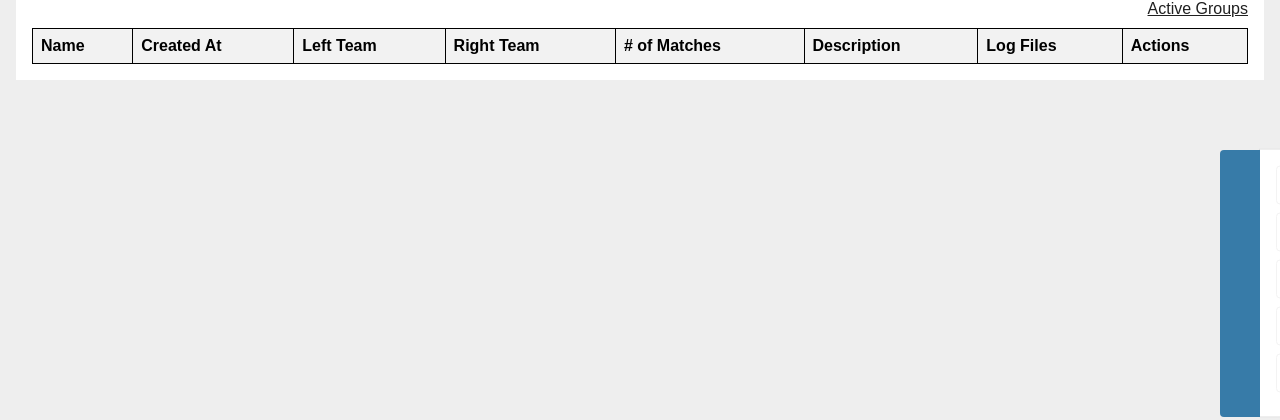
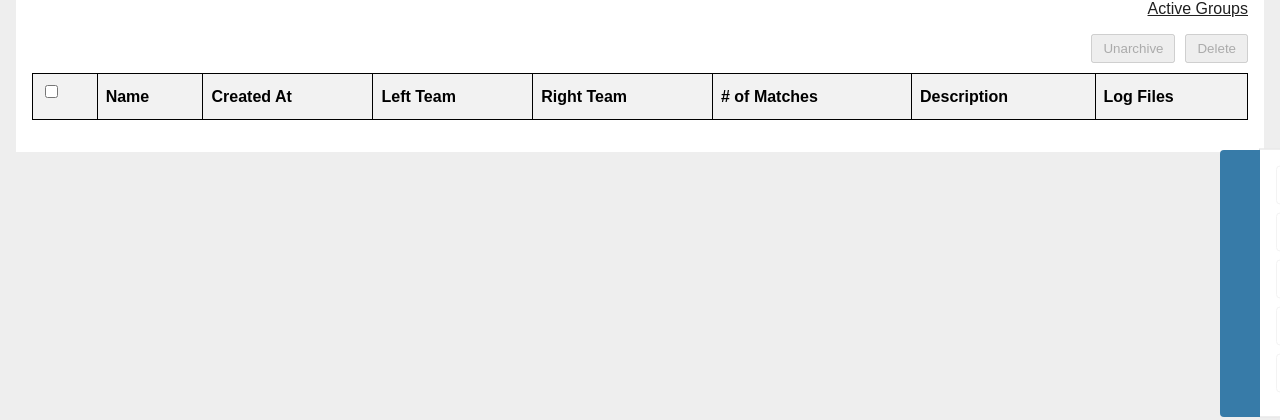
Before and after one commit to helios-base/rcgamestats, a Flask app: page /group/archived/ in a window 1280 px wide. Shown: the part 117-537 px from the top of the page. Run offline with Flask 3, Linux system fonts and the light colour scheme; the visitor is signed in with stand-in values (Sample User, id 1); data that the repository does not hold is empty; some libraries are stand-ins or nearby versions.

Commit message:
Groupに対するまとめてアーカイブ解除，まとめて削除の機能を実装

```diff
--- a/rcgame_flask/group/templates/group/archived_groups.html
+++ b/rcgame_flask/group/templates/group/archived_groups.html
@@ -8,9 +8,16 @@
     <a href="{{ url_for('group.index') }}">Active Groups</a>
 </div>
 
+<form id="bulk-action-form" method="post">
+    <input type="hidden" name="csrf_token" value="{{ csrf_token() }}">
+    <div class="button-container">
+        <button id="bulk-unarchive-button" type="submit" formaction="{{ url_for('group.bulk_unarchive_groups') }}" disabled>Unarchive</button>
+        <button id="bulk-delete-button" type="submit" formaction="{{ url_for('group.bulk_delete_groups') }}" disabled>Delete</button>
+    </div>
     <table>
         <thead>
             <tr>
+                <th><input type="checkbox" id="select-all" onclick="toggleCheckboxes(this)"></th>
                 <th>Name</th>
                 <th>Created At</th>
                 <th>Left Team</th>
@@ -18,12 +25,12 @@
                 <th># of Matches</th>
                 <th>Description</th>
                 <th>Log Files</th>
-            <th>Actions</th>
             </tr>
         </thead>
         <tbody>
             {% for group in groups if group.is_archived %}
             <tr>
+                <td><input type="checkbox" name="group_ids" value="{{ group.id }}" onclick="checkCheckboxes()"></td>
                 <td><a href="{{ url_for('group.show_group_matches', group_name=group.name) }}">{{ group.name }}</a></td>
                 <td>{{ group.created_at }}</td>
                 <td>
@@ -43,14 +50,36 @@
                 <td>{{ group.number_of_matches }}</td>
                 <td>{{ group.description }}</td>
                 <td><a href="{{ url_for('group.show_group_logs', group_name=group.name) }}">Log File</a></td>
-            <td>
-                <form action="{{ url_for('group.delete_group', group_id=group.id) }}" method="post" onsubmit="return confirm('Delete {{group.name}}?');">
-                    <input type="hidden" name="csrf_token" value="{{ csrf_token() }}">
-                    <button type="submit">Delete</button>
-                </form>
-            </td>
             </tr>
             {% endfor %}
         </tbody>
     </table>
+</form>
+
+<script>
+    function toggleCheckboxes(source) {
+        checkboxes = document.getElementsByName('group_ids');
+        for (var i = 0; i < checkboxes.length; i++) {
+            checkboxes[i].checked = source.checked;
+        }
+        checkCheckboxes();
+    }
+
+    function checkCheckboxes() {
+        var checkboxes = document.getElementsByName('group_ids');
+        var anyChecked = false;
+        for (var i = 0; i < checkboxes.length; i++) {
+            if (checkboxes[i].checked) {
+                anyChecked = true;
+                break;
+            }
+        }
+        document.getElementById('bulk-unarchive-button').disabled = !anyChecked;
+        document.getElementById('bulk-delete-button').disabled = !anyChecked;
+    }
+
+    document.addEventListener('DOMContentLoaded', function() {
+        checkCheckboxes();
+    });
+</script>
 {% endblock %}
--- a/rcgame_flask/group/views.py
+++ b/rcgame_flask/group/views.py
@@ -266,6 +266,31 @@ def bulk_archive_groups():
     return redirect(url_for("group.index"))
 
 
+@group.route("/bulk_unarchive_groups", methods=["POST"])
+@login_required
+def bulk_unarchive_groups():
+    """
+    Bulk unarchive groups.
+    """
+    group_ids = request.form.getlist('group_ids')
+    if not group_ids:
+        flash("No groups selected for unarchiving.")
+        return redirect(url_for("group.show_archived_groups"))
+
+    for group_id in group_ids:
+        group = Group.query.get(group_id)
+        if group:
+            group.is_archived = False
+            matches_in_group = Match.query.filter_by(group_id=group_id).all()
+            for match in matches_in_group:
+                if match.processed == "archived":
+                    match.processed = "unexecuted"
+
+    db.session.commit()
+    flash(f"Unarchived {len(group_ids)} groups.")
+    return redirect(url_for("group.show_archived_groups"))
+
+
 @group.route("/<int:group_id>/delete", methods=["POST"])
 @login_required
 def delete_group(group_id):
@@ -282,7 +307,7 @@ def delete_group(group_id):
         shutil.rmtree(log_dir)
 
     matches_to_delete = Match.query.filter_by(group_id=group_id)
-    matches_to_delete.delete(synchronize_session=False)
+    matches_to_delete.delete()
 
     group_name = group_to_delete.name
     db.session.delete(group_to_delete)
@@ -290,6 +315,33 @@ def delete_group(group_id):
     flash(f"The group [{group_name}] has been deleted.")
 
     return redirect(url_for("group.index"))
+
+
+@group.route("/bulk_delete_groups", methods=["POST"])
+@login_required
+def bulk_delete_groups():
+    """
+    Bulk delete groups.
+    """
+    group_ids = request.form.getlist('group_ids')
+    if not group_ids:
+        flash("No groups selected for deletion.")
+        return redirect(url_for("group.show_archived_groups"))
+
+    for group_id in group_ids:
+        group = Group.query.get(group_id)
+        if group:
+            log_dir = os.path.join(current_app.static_folder, "logs", group.name)
+            if os.path.exists(log_dir):
+                print(f"Delete {log_dir}")
+                shutil.rmtree(log_dir)
+            matches = Match.query.filter_by(group_id=group_id)
+            matches.delete()
+            db.session.delete(group)
+
+    db.session.commit()
+    flash(f"Deleted {len(group_ids)} groups.")
+    return redirect(url_for("group.show_archived_groups"))
 
 
 @group.route("/<int:group_id>/upload_to_google", methods=["POST"])
--- a/rcgame_flask/static/style.css
+++ b/rcgame_flask/static/style.css
@@ -112,3 +112,13 @@ tr:hover { background-color: #ddd; }
 .select-field {
     width: 80%;
 }
+
+.button-container {
+    display: flex;
+    justify-content: flex-end;
+    margin-bottom: 10px;
+}
+.button-container button {
+    margin-left: 10px;
+    padding: 5px 10px;
+}
```
Lines whose indentation alone changed are shown as unchanged.
